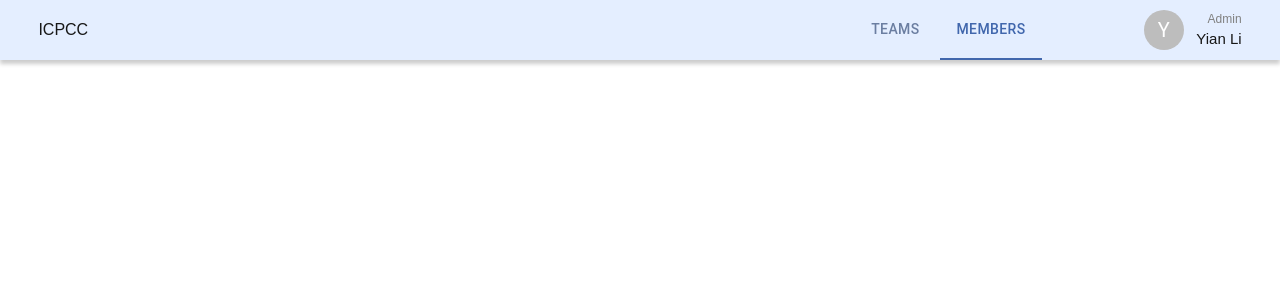
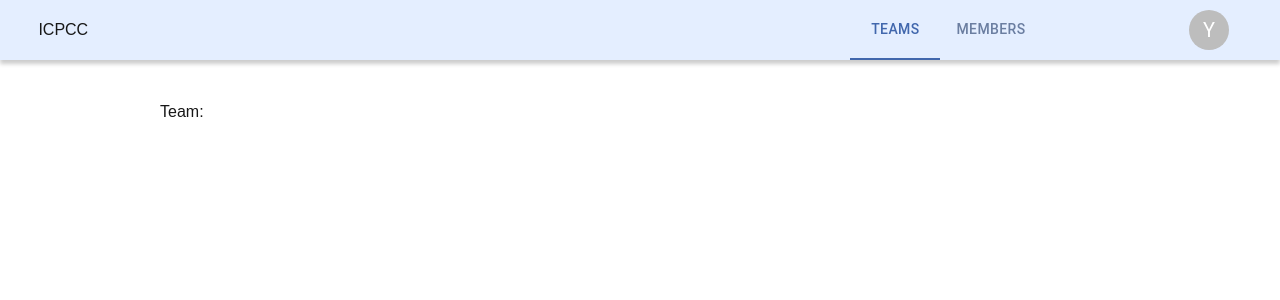
Before and after one commit to adrianbalbs/icpcconnect, a Next.js app in the folder frontend/: page /team in a window 1280 px wide. Shown: the top 300 px of the page. Built offline with nearby package versions, Linux system fonts and the light colour scheme; sample sign-in values are in the browser's storage.

Commit message:
bug fixes

```diff
--- a/frontend/src/app/components/Navbar.tsx
+++ b/frontend/src/app/components/Navbar.tsx
@@ -78,7 +78,7 @@ const Navbar: React.FC = () => {
   }, []);
 
   useEffect(() => {
-    if (pathname.includes('teams')) {
+    if (pathname.includes('team')) {
       setTab(0);
     } else {
       setTab(1);
--- a/frontend/src/app/components/profile/Menu.tsx
+++ b/frontend/src/app/components/profile/Menu.tsx
@@ -1,13 +1,15 @@
 'use client';
 
-import { useState } from 'react';
+import { useEffect, useState } from 'react';
 import styles from '@/styles/Profile.module.css';
 import Dropdown from './Dropdown';
 import { Avatar, IconButton, Tooltip } from '@mui/material';
+import { getInfo } from '@/utils/profileInfo';
 
 const Menu: React.FC = () => {
   const [anchorEl, setAnchorEl] = useState<null | HTMLElement>(null);
   const open = Boolean(anchorEl);
+  const [info, setInfo] = useState({ role: '', name: '' });
 
   const handleClick = (event: React.MouseEvent<HTMLButtonElement>) => {
     setAnchorEl(event.currentTarget);
@@ -17,6 +19,18 @@ const Menu: React.FC = () => {
     setAnchorEl(null);
   };
 
+  const storeInfo = async () => {
+    const data = await getInfo(localStorage.getItem('id'));
+    console.log(data);
+    if (data !== undefined) {
+      setInfo({ role: data.sideInfo.role, name: data.sideInfo.name });
+    }
+  }
+
+  useEffect(() => {
+    storeInfo();
+  }, []);
+
   return <div className={styles.menu}>
     <Tooltip title="Account profile">
       <IconButton onClick={handleClick} sx={{ height: '55px', width: '55px' }}>
@@ -24,8 +38,8 @@ const Menu: React.FC = () => {
       </IconButton>
     </Tooltip>
     <div className={styles['pfp-label']}>
-      <p className={styles['pfp-role']}>Admin</p>
-      <p>Yian Li</p>
+      <p className={styles['pfp-role']}>{info.role}</p>
+      <p>{info.name}</p>
     </div>
     <Dropdown anchorEl={anchorEl} open={open} handleClose={handleClose}/>
   </div>;
--- a/frontend/src/app/layout.tsx
+++ b/frontend/src/app/layout.tsx
@@ -12,7 +12,7 @@ export default function RootLayout({
   const [isLoggedIn, setIsLoggedIn] = useState(true);
 
   useEffect(() => {
-    // setIsLoggedIn(localStorage.getItem('role') !== null);
+    setIsLoggedIn(localStorage.getItem('role') !== null);
   });
 
   return (
--- a/frontend/src/app/profile/[id]/page.tsx
+++ b/frontend/src/app/profile/[id]/page.tsx
@@ -47,7 +47,7 @@ const Profile: React.FC<ProfileProps> = ({ params }) => {
 
   // useEffect(() => { storeInfo() }, [params]);
   useEffect(() => {
-    setInfo([['name', 'Rachel Chen'], ['pronouns', 'she/her'], ['University', 'UNSW'], ['email', 'asd'], ['studentId', '54321']]);
+    setInfo([['name', 'Rachel Chen'], ['pronouns', 'she/her'], ['University', 'UNSW'], ['email', 'z5432123@ad.unsw.edu.au'], ['studentId', '5432123']]);
   }, [params]);
 
   return (
--- a/frontend/src/app/register/page.tsx
+++ b/frontend/src/app/register/page.tsx
@@ -80,7 +80,7 @@ export default function Register() {
                     localStorage.setItem('id', res.data.id);
                 }
                 localStorage.setItem('role', role);
-                router.push('/teams');
+                router.push(role === 'student' ? '/team' : '/teams');
             } else if (password !== confirmPassword) {
                 console.log("Passwords do not match");
             } else {
--- a/frontend/src/app/team/page.tsx
+++ b/frontend/src/app/team/page.tsx
@@ -1,8 +1,15 @@
+import { useEffect, useState } from 'react';
 import pageStyles from '../styles/Page.module.css';
 
 const Team: React.FC = () => {
+  const [team, setTeam] = useState();
+
+  useEffect(() => {
+
+  }, []);
+
   return <div className={pageStyles.screen}>
-
+    <h1>Team: </h1>
  </div>;
 }
 
--- a/frontend/src/app/utils/profileInfo.ts
+++ b/frontend/src/app/utils/profileInfo.ts
@@ -1,12 +1,11 @@
 import axios from 'axios';
-import { SetStateAction } from 'react';
 import { SERVER_URL } from './constants';
 import { StudentInfo } from '@/components/members/Students';
 
 interface Info {
   id: string;
   info: [string, string | number][];
-  sideInfo: SetStateAction<{ name: string; role: string; pronouns: string; }>;
+  sideInfo: { name: string; role: string; pronouns: string; };
 }
 
 const current: Info = {
@@ -21,12 +20,14 @@ const current: Info = {
 
 const infoToRemove = ['id', 'givenName', 'familyName', 'role'];
 
-export const getInfo = async (id: string) => {
+export const getInfo = async (id: string | null) => {
+  if (id === null) return current;
   if (id === current.id) return current;
 
   try {
     const res = await axios.get(`${SERVER_URL}/api/students/${id}`);
     const data: StudentInfo = res.data.info;
+    console.log(data);
     const infoObject = { name: `${data.givenName} ${data.familyName}`, ...data };
     current.sideInfo = {
       name: infoObject.name,
```
Also changed, not shown: 1 other file (tests, documents, lock files or other folders).
